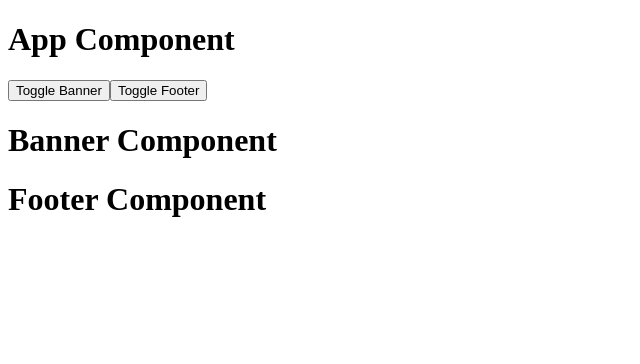
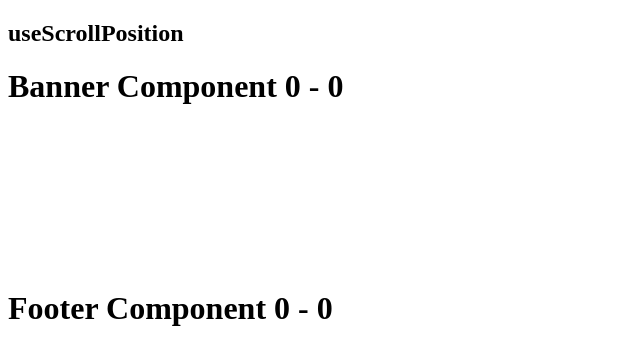
Before and after one commit to curder/react-demo, a React (Create React App) app in the folder 09-react-hooks/: page / in a window 1280 px wide. Shown: the top 364 px of the page, without its empty margins (0-640 px from the left). Built offline with nearby package versions, Linux system fonts and the light colour scheme.

Commit message:
feat: implement useScrollPosition custom hook and update index to reference new App component

```diff
--- /dev/null
+++ b/09-react-hooks/src/08-custom-hook/useScrollPosition.jsx
@@ -0,0 +1,46 @@
+import React, { memo, useEffect } from 'react'
+
+function useScrollPosition() {
+    const [scrollX, setScrollX] = React.useState(0);
+    const [scrollY, setScrollY] = React.useState(0);
+
+    useEffect(() => {
+        const handleScroll = () => {
+            setScrollX(window.scrollX);
+            setScrollY(window.scrollY);
+        }
+        window.addEventListener('scroll', handleScroll);
+        return () => {
+            window.removeEventListener('scroll', handleScroll);
+        }
+    }, []);
+
+    return [scrollX, scrollY];
+}
+
+const Banner = memo(() => {
+    const [x, y] = useScrollPosition()
+    return (
+        <h1 style={{ height: '200px' }}>Banner Component {x} - {y}</h1>
+    )
+})
+
+const Footer = memo((props) => {
+    const [x, y] = useScrollPosition()
+
+    return (
+        <h1 style={props.style}> Footer Component {x} - {y}</h1 >
+    )
+})
+
+const App = memo(() => {
+    return (
+        <div style={{ height: '1000px' }}>
+            <h2>useScrollPosition</h2>
+            <Banner />
+            <Footer style={{ height: '200px' }} />
+        </div>
+    )
+})
+
+export default App
--- a/09-react-hooks/src/index.js
+++ b/09-react-hooks/src/index.js
@@ -1,7 +1,7 @@
 import React from 'react'
 import ReactDOM from 'react-dom/client'
 // import { UserContext, ThemeContext } from './03-useContext/contexts'
-import App from './08-custom-hook/usePintLifeCycle'
+import App from './08-custom-hook/useScrollPosition'
 
 const root = ReactDOM.createRoot(document.getElementById('root'));
 root.render(
```
